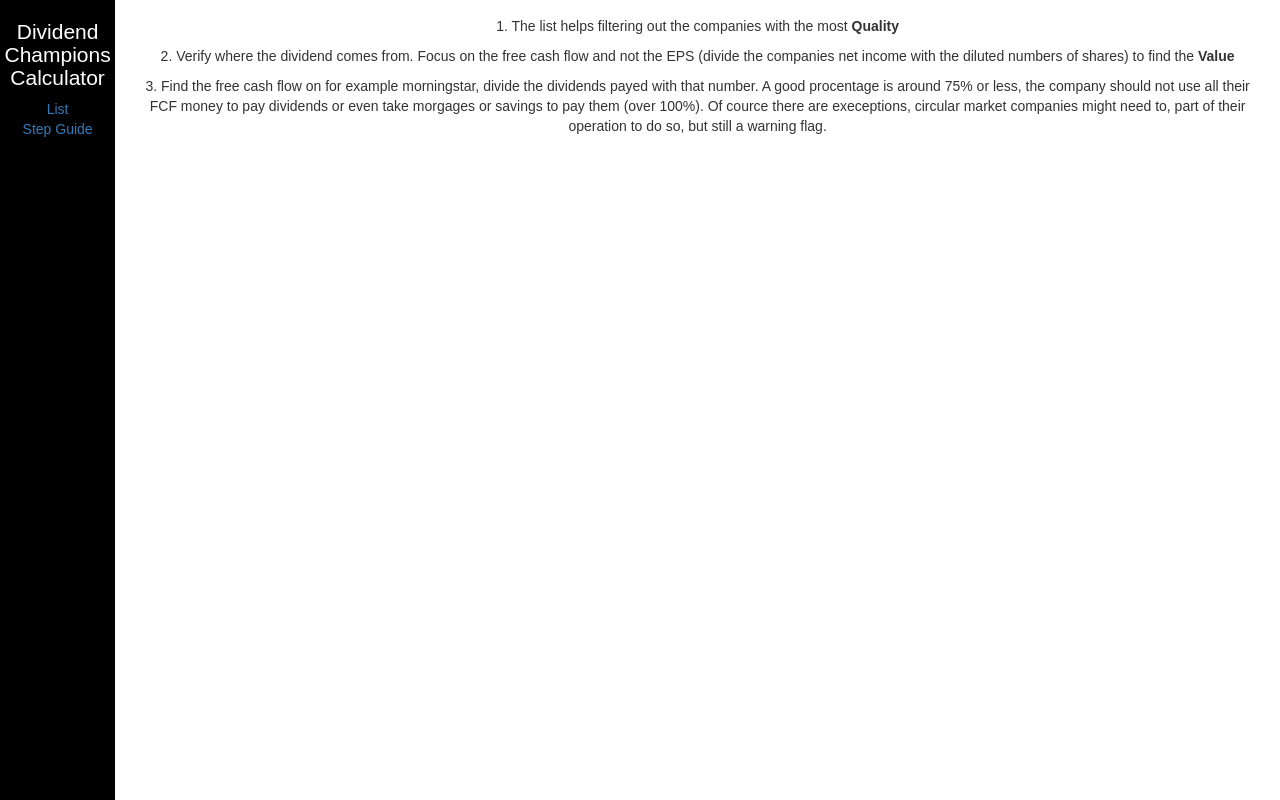
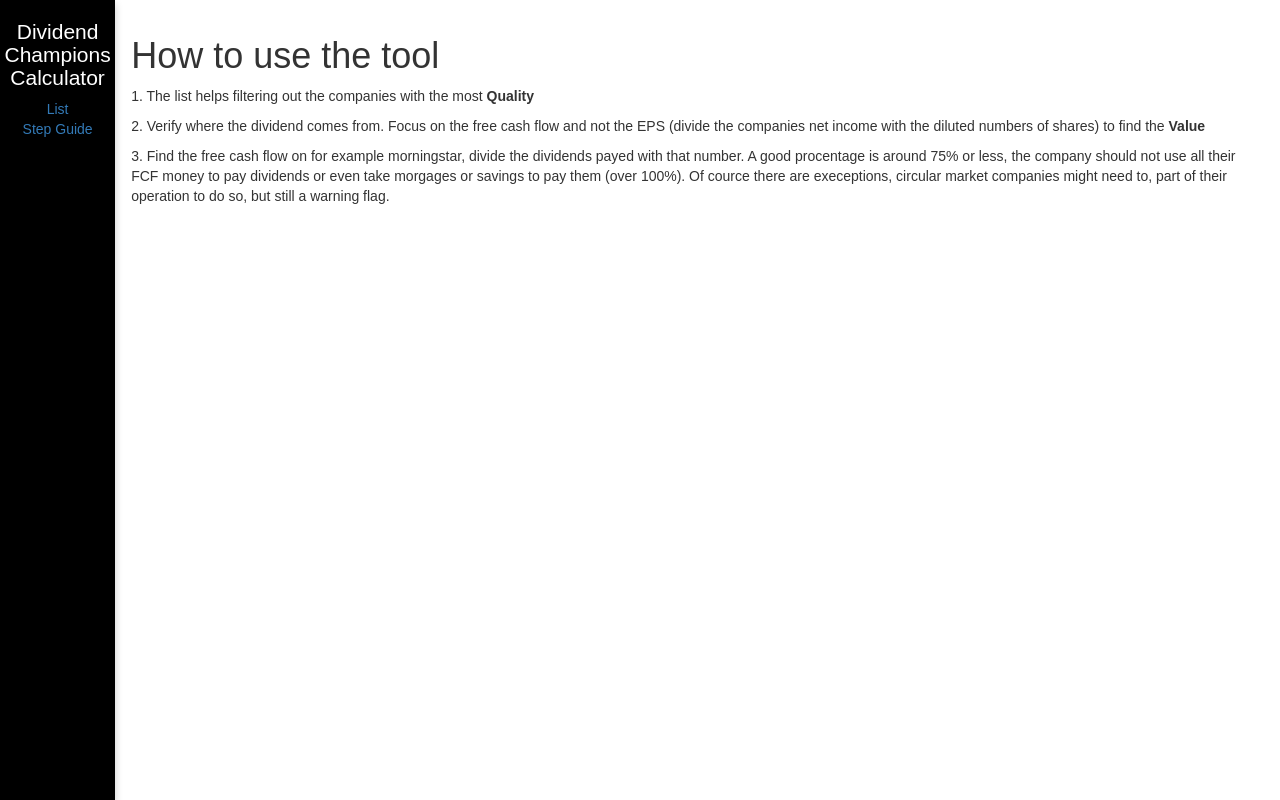
Before and after one commit to FredColl/divChampions, a React (Create React App) app in the folder client/: page /stepguide in a window 1280 px wide. Built offline with nearby package versions, Linux system fonts and the light colour scheme.

Commit message:
new data

```diff
--- a/client/src/App.js
+++ b/client/src/App.js
@@ -21,6 +21,8 @@ const Menu = styled.header`
   width: 9%;
   display: flex;
   flex-direction: column;
+  box-shadow: 0 4px 8px 0 rgba(0, 0, 0, 0.2);
+  transition: 0.3s;
 `;
 
 const Body = styled.div`
--- a/client/src/components/Table.js
+++ b/client/src/components/Table.js
@@ -9,6 +9,10 @@ class Table extends Component {
   state = {
     checked: []
   };
+
+  nextStep = styled.tr`
+    font-size: 12px;
+  `;
 
   validYield(column) {
     return column.Yield > this.props.avgYield * this.props.multiplier;
--- a/client/src/routes/Predict.js
+++ b/client/src/routes/Predict.js
@@ -17,6 +17,10 @@ const CardContainer = styled.div`
 
 const colors = [
   "#99b433",
+  "#99cc33",
+  "#009900",
+  "#990099",
+  "#ff0099",
   "#9f00a7",
   "#00aba9",
   "#00aba9",
--- a/client/src/routes/StepGuide.js
+++ b/client/src/routes/StepGuide.js
@@ -1,8 +1,14 @@
 import React from 'react';
+import styled from 'styled-components';
+
+const Wrapper = styled.div`
+  text-align: left;
+`;
 
 const StepGuide = () => {
   return (
-    <div>
+    <Wrapper>
+      <h1>How to use the tool</h1>
       <p>
         1. The list helps filtering out the companies with the most{" "}
         <b>Quality</b>
@@ -20,7 +26,7 @@ const StepGuide = () => {
         are execeptions, circular market companies might need to, part of their
         operation to do so, but still a warning flag.
       </p>
-    </div>
+    </Wrapper>
   );
 };
 
```
Also changed, not shown: 1 other file (tests, documents, lock files or other folders).
